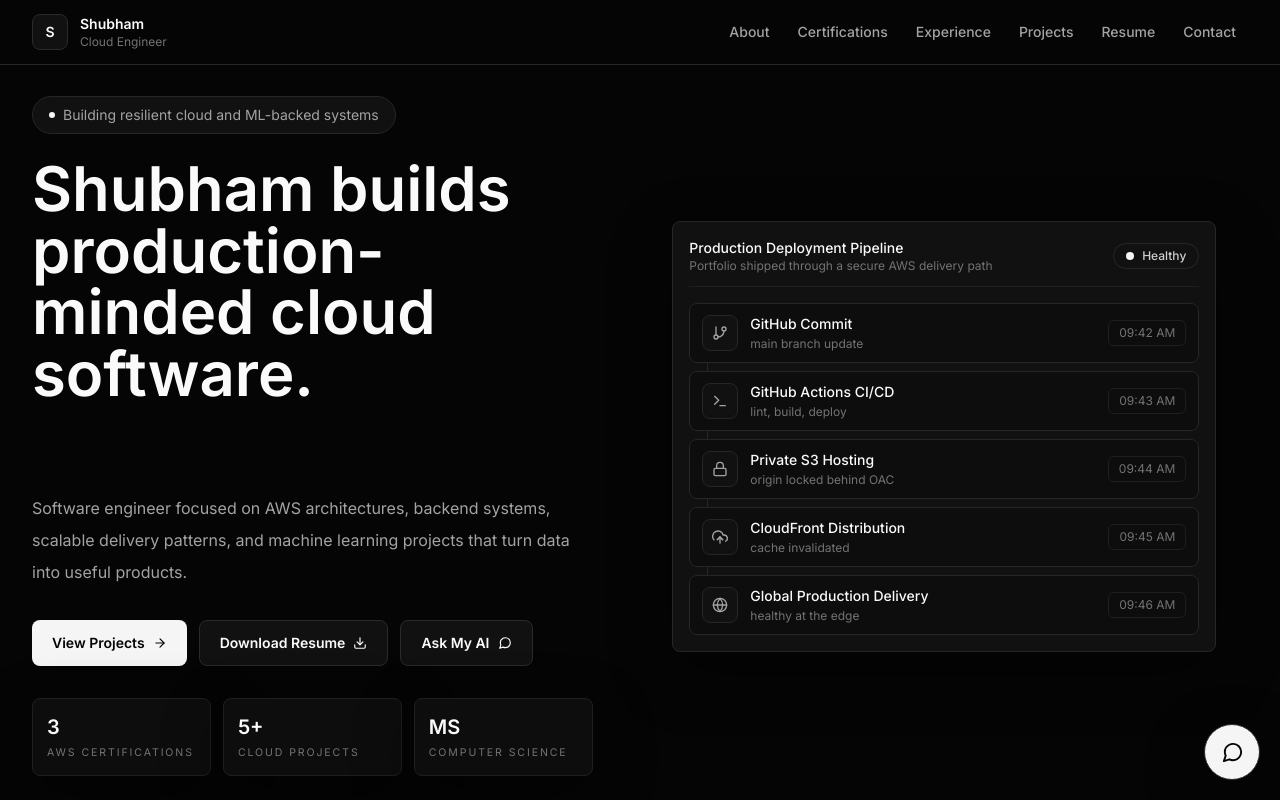
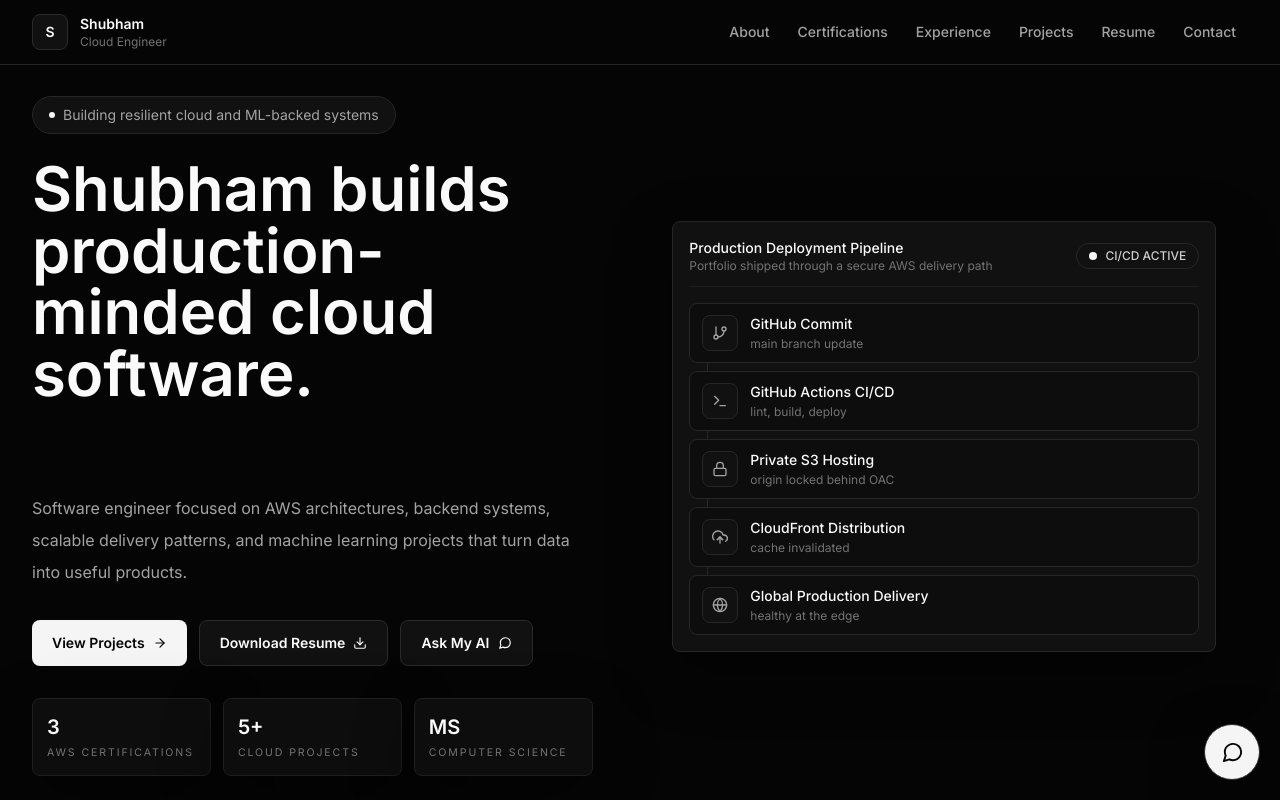
Before and after one commit to shubhamjoshi1303/aws-cloud-portfolio, a React (Vite) app: page / in a window 1280 px wide. Shown: the top 800 px of the page. Built offline with nearby package versions, Linux system fonts and the light colour scheme.

Commit message:
Test CI/CD deployment

```diff
--- a/src/components/Hero.jsx
+++ b/src/components/Hero.jsx
@@ -83,7 +83,7 @@
                   <span className="absolute inline-flex h-full w-full animate-ping rounded-full bg-[#F5F5F5] opacity-30" />
                   <span className="relative inline-flex h-2 w-2 rounded-full bg-[#F5F5F5]" />
                 </span>
-                Healthy
+                CI/CD ACTIVE
               </span>
             </div>
             <div className="relative">
@@ -96,7 +96,7 @@
                   initial={{ opacity: 0, x: 14 }}
                   animate={{ opacity: 1, x: 0 }}
                   transition={{ delay: 0.25 + index * 0.07 }}
-                  className="relative mb-2 grid grid-cols-[2.25rem_1fr_auto] items-center gap-3 rounded-lg border border-[#262626] bg-[#0D0D0D] px-3 py-2.5 last:mb-0"
+                  className="relative mb-2 grid grid-cols-[2.25rem_1fr] items-center gap-3 rounded-lg border border-[#262626] bg-[#0D0D0D] px-3 py-2.5 last:mb-0"
                 >
                   <span className="z-10 grid h-9 w-9 place-items-center rounded-lg border border-[#262626] bg-[#111111] text-[#A3A3A3]">
                     <Icon />
@@ -104,9 +104,6 @@
                   <span>
                     <span className="block text-sm font-medium text-[#FAFAFA]">{step.title}</span>
                     <span className="mt-0.5 block text-xs text-[#737373]">{step.detail}</span>
-                  </span>
-                  <span className="hidden rounded-md border border-[#1F1F1F] bg-[#0D0D0D] px-2.5 py-1 text-xs text-[#737373] sm:block">
-                    {step.time}
                   </span>
                 </motion.div>
                 );
```
